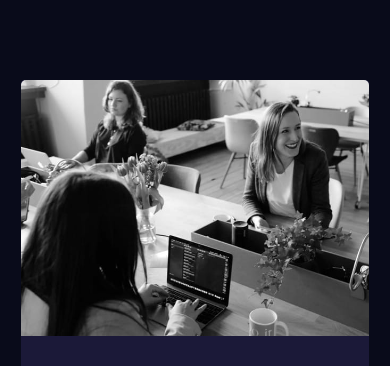
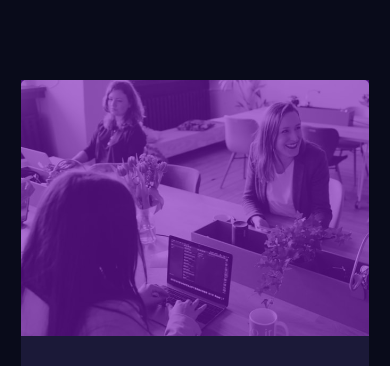
Before and after one commit to nicholask98/stats-preview-card-component, a plain HTML site: page index.html in a window 390 px wide. Shown: the top 366 px of the page. Drawn offline with Linux system fonts and the light colour scheme.

Commit message:
mobile site complete

```diff
--- a/index.html
+++ b/index.html
@@ -22,7 +22,10 @@
 
   <div class="container">
     <main>
-      <img src='/images/image-header-mobile.jpg' alt = 'Three people at a business meeting.'>
+
+      <figure class="tint">
+        <img src='/images/image-header-mobile.jpg' alt = 'Three people at a business meeting.'>
+      </figure>
 
       <div class="content">
         <header>
--- a/style.css
+++ b/style.css
@@ -19,10 +19,6 @@ body {
     font-family: 'Inter', sans-serif;
 }
 
-header {
-    padding: 0 1em;
-}
-
 main {
     border-radius: 4px;
     background-color: hsl(244, 38%, 16%);
@@ -32,8 +28,24 @@ img {
     max-width: 100%;
     border-top-left-radius: 5px;
     border-top-right-radius: 5px;
+}
 
-}
+.tint {
+    position: relative;
+    float: left;
+    margin-bottom: 2.5em;
+  }
+
+.tint::before {
+    content: "";
+    display: block;
+    position: absolute;
+    top: 0;
+    bottom: 4px;
+    left: 0;
+    right: 0;
+    background: hsla(277, 80%, 40%, 0.6);
+  }
 
 h2 {
     color: hsl(0, 0%, 100%);
@@ -70,7 +82,7 @@ section {
 }
 
 .content {
-    padding: 2em;
+    padding: 0 2em;
 }
 
 .stats {
```
Also changed, not shown: 1 other file.
